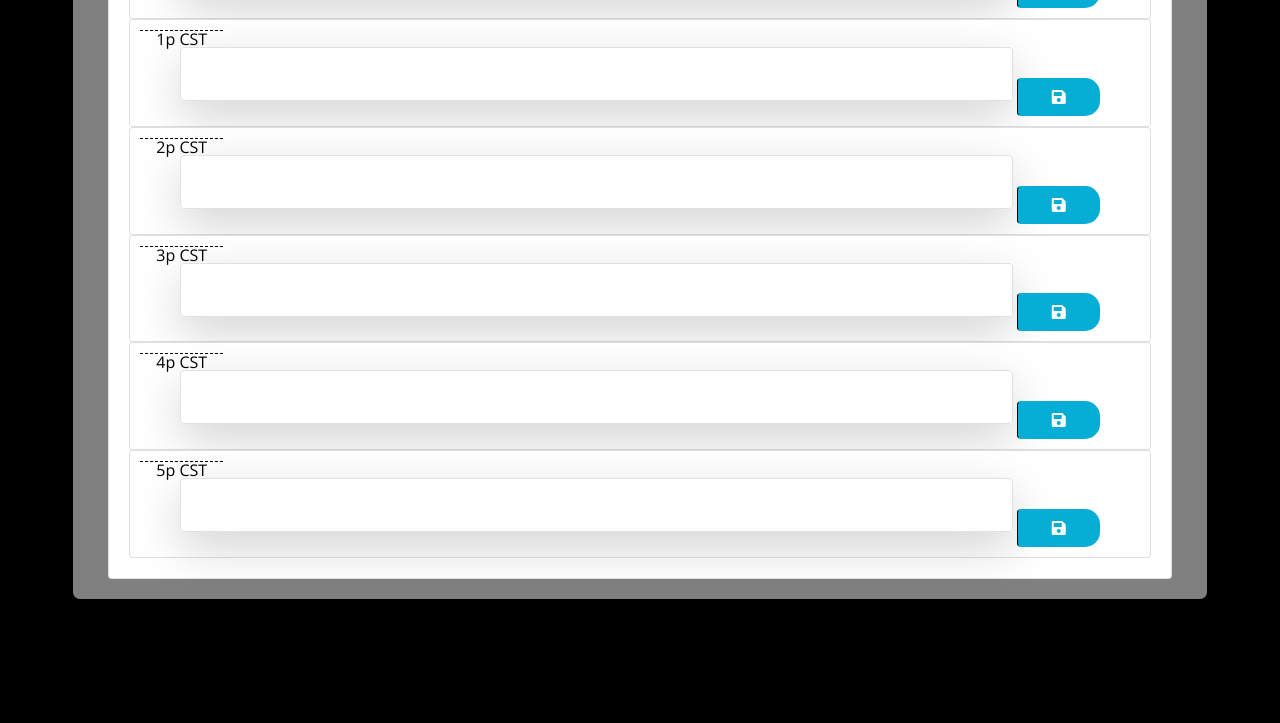
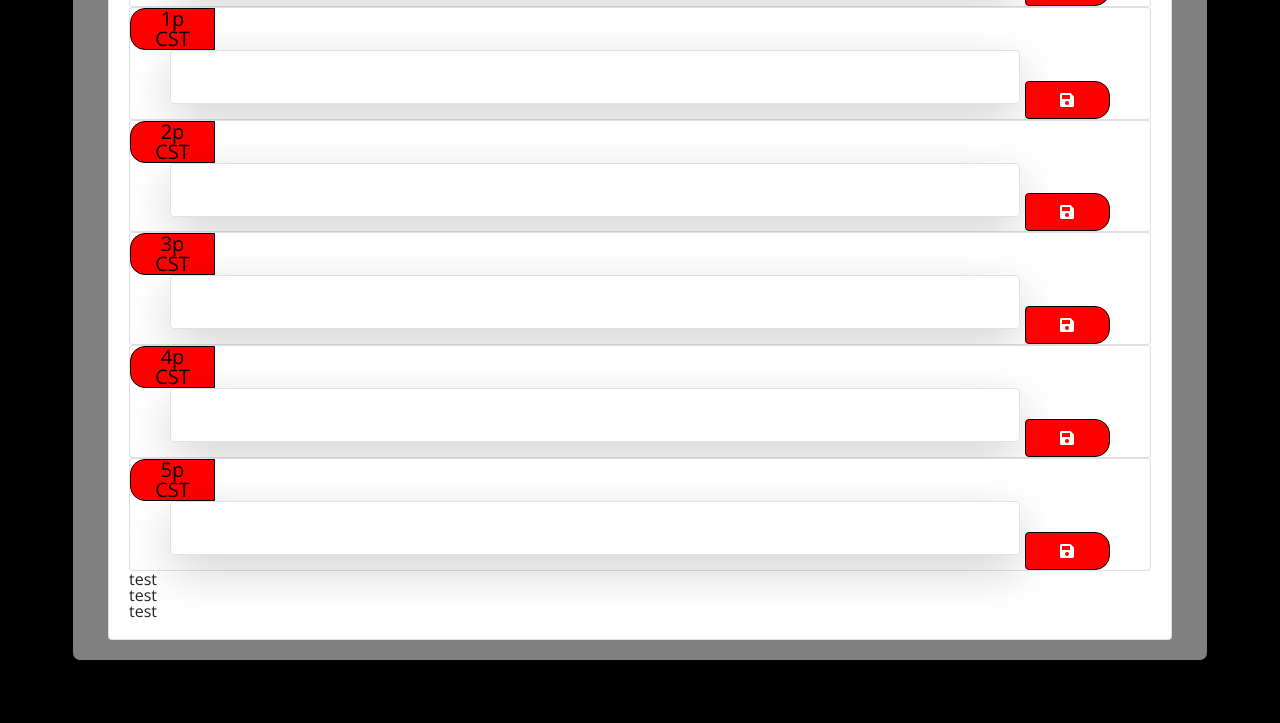
Before and after one commit to nigelloch/workday-scheduler, a plain HTML site: page index.html in a window 1280 px wide. Shown: the part 804-1527 px from the top of the page. Before the commit the page ends 1466 px from the top, so only its background shows below. Drawn offline with nearby package versions, Linux system fonts and the light colour scheme.

Commit message:
page design not yet complete, building js

```diff
--- a/index.html
+++ b/index.html
@@ -18,6 +18,9 @@
       href="https://fonts.googleapis.com/css?family=Open+Sans&display=swap"
       rel="stylesheet"
     />
+    <svg xmlns="http://www.w3.org/2000/svg" width="16" height="16" fill="currentColor" class="bi bi-save" viewBox="0 0 16 16">
+        <path d="M2 1a1 1 0 0 0-1 1v12a1 1 0 0 0 1 1h12a1 1 0 0 0 1-1V2a1 1 0 0 0-1-1H9.5a1 1 0 0 0-1 1v7.293l2.646-2.647a.5.5 0 0 1 .708.708l-3.5 3.5a.5.5 0 0 1-.708 0l-3.5-3.5a.5.5 0 1 1 .708-.708L7.5 9.293V2a2 2 0 0 1 2-2H14a2 2 0 0 1 2 2v12a2 2 0 0 1-2 2H2a2 2 0 0 1-2-2V2a2 2 0 0 1 2-2h2.5a.5.5 0 0 1 0 1H2z"/>
+      </svg>
     <link rel="stylesheet" href="style.css" />
     <title>Work Day Scheduler</title>
   </head>
@@ -37,7 +40,7 @@
                     <div class="card tm-bloc-contain">
                         <div id="hour-9" class="time-block">
                             <div class="col-1 hour time">9a CST</div>
-                            <textarea class="col-10 shadow-lg description border rounded"></textarea>
+                            <textarea class="col-10 description shadow-lg "></textarea>
                             <button class="btn saveBtn col-1"><i class="fas fa-save"></i></button>
                         </div>
                     </div>
@@ -114,11 +117,17 @@
                         </div>
                     </div>
                 </div>
+                <div row>
+                    <div>test</div>
+                    <div>test</div>
+                    <div>test</div>
+                </div>
         </div>
     </div>
 
 
     <script src="https://code.jquery.com/jquery-3.4.1.min.js"></script>
     <script src="https://cdnjs.cloudflare.com/ajax/libs/moment.js/2.24.0/moment.min.js"></script>
+    <script src="./script.js"></script>
   </body>
 </html>
--- a/script.js
+++ b/script.js
@@ -0,0 +1,7 @@
+
+
+// current hour
+var currHour = moment().hours();
+console.log(currHour)
+
+var
--- a/style.css
+++ b/style.css
@@ -4,7 +4,6 @@ body {
     line-height: 1;
     background-color: black;
   }
-
 
   textarea{
     background: transparent;
@@ -24,10 +23,6 @@ body {
       border: solid black;
   }
 
-  /* .small-container {
-
-  } */
-
   .jumbotron {
     text-align: center;
     background-color: gray;
@@ -38,16 +33,12 @@ body {
 
   .description{
     white-space: pre-wrap;
+    top: 50%;
   }
 
   .time-block{
     text-align: center;
     border-radius: 5px;
-    padding: 10px;
-  }
-
-  .time {
-
   }
 
   .row {
@@ -57,9 +48,14 @@ body {
   }
 
   .hour {
-    background-color: #ffffff;
+    background-color: red;
     color: #000000;
     border-top: 1px dashed #000000;
+    border-top-left-radius: 15px;
+    border-bottom-left-radius: 15px;
+    border: 1px solid black;
+    font-size: 20px;
+    top: 50%;
   }
 
   .past {
@@ -78,15 +74,10 @@ body {
   }
 
   .saveBtn {
-    border-left: 1px solid black;
+    border: 1px solid black;
     border-top-right-radius: 15px;
     border-bottom-right-radius: 15px;
 
-    background-color: #06AED5;
+    background-color: red;
     color: white;
   }
-
-  .saveBtn i:hover {
-    font-size: 20px;
-    transition: all .3s ease-in-out;
-  }
```
